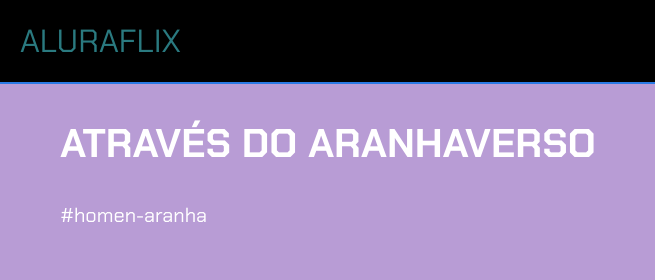
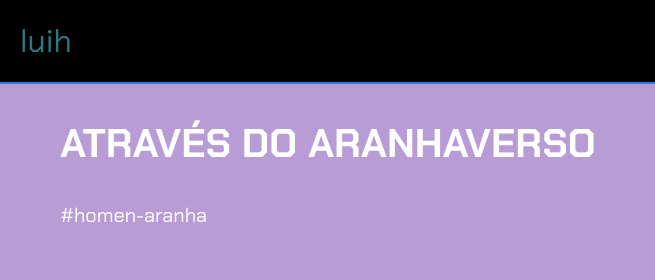
Before and after one commit to luizh010/aluraflix, a plain HTML site: page index.html in a window 1280 px wide. Shown: the top 280 px of the page, 0-655 px from the left. Drawn offline with Linux system fonts and the light colour scheme.

Commit message:
alterando aluraflix para luizh

```diff
--- a/index.html
+++ b/index.html
@@ -2,7 +2,7 @@
 
 <head>
     <link rel="stylesheet" href="styles.css" />
-    <title>Aluraflix</title>
+    <title>luizh</title>
     <link rel="preconnect" href="https://fonts.googleapis.com">
 <link rel="preconnect" href="https://fonts.gstatic.com" crossorigin>
 <link href="https://fonts.googleapis.com/css2?family=Chakra+Petch:ital,wght@0,300;0,400;0,500;0,600;0,700;1,300;1,400;1,500;1,600;1,700&display=swap" rel="stylesheet">
@@ -10,7 +10,7 @@
 
 <body>
 
-    <header>ALURAFLIX</header>
+    <header>luih</header>
 
     <section class="chamada">
         <div class="chamada-texto">
```
